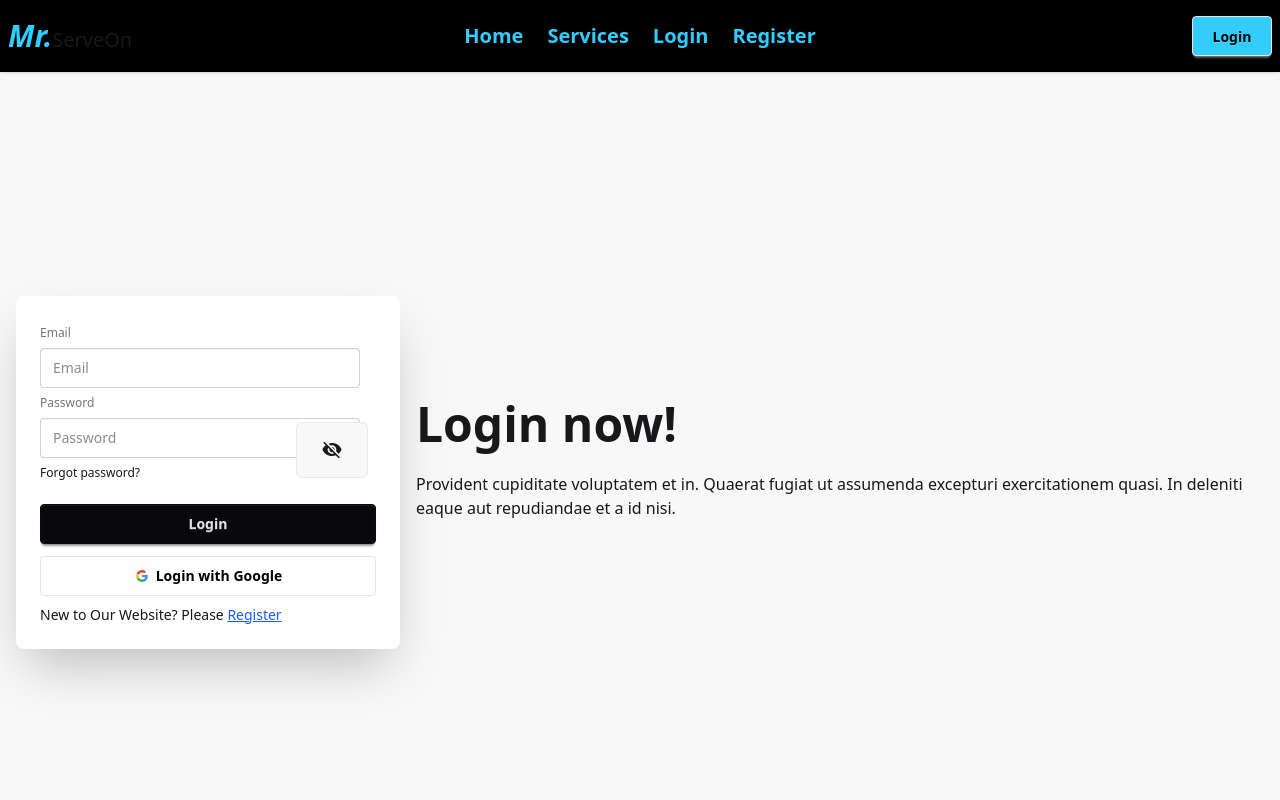
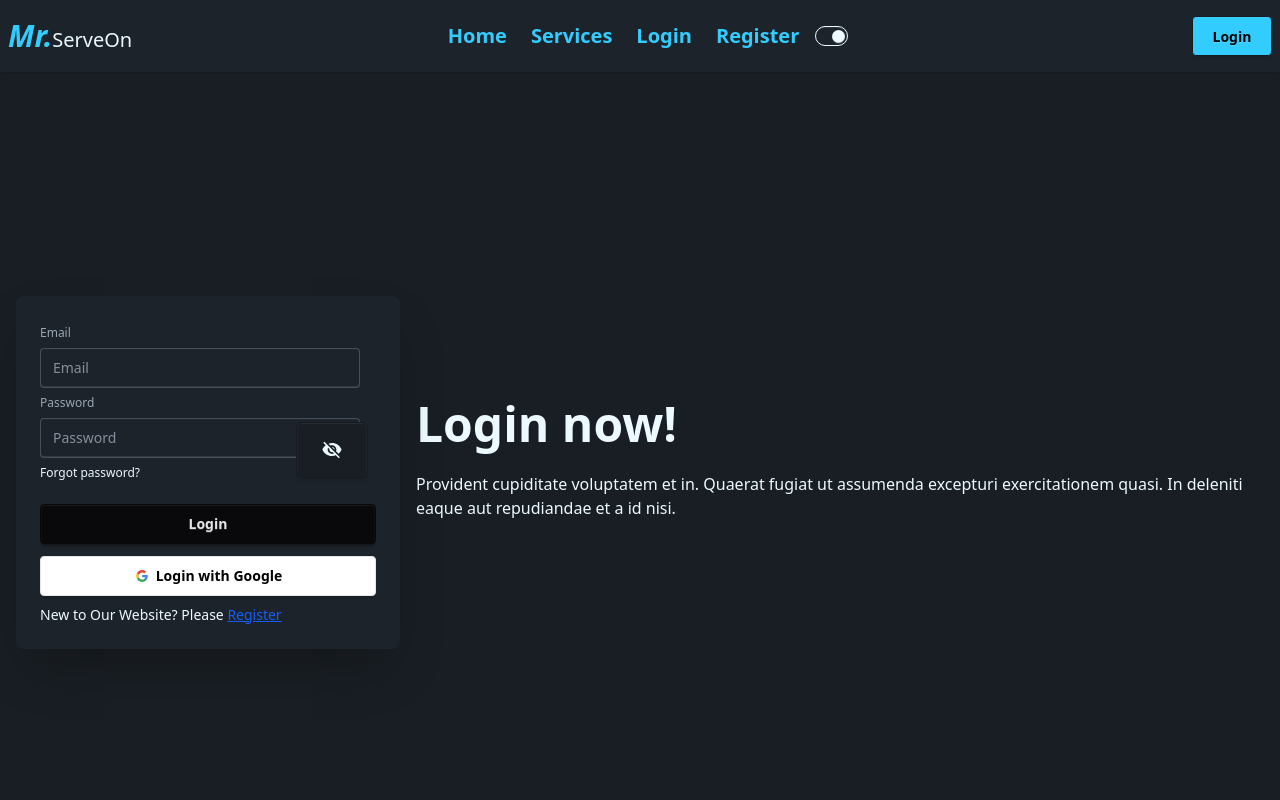
Before and after one commit to Tanzim313/client, a React (Vite) app: page /login in a window 1280 px wide. Shown: the top 800 px of the page. Built offline with nearby package versions, Linux system fonts and the light colour scheme; no server answers.

Commit message:
navbar and index.css updated

```diff
--- a/index.html
+++ b/index.html
@@ -1,5 +1,5 @@
 <!doctype html>
-<html lang="en">
+<html lang="en" data-theme="dark">
   <head>
     <meta charset="UTF-8" />
     <link rel="icon" type="image/svg+xml" href="/vite.svg" />
--- a/src/Nabvar/Navbar.jsx
+++ b/src/Nabvar/Navbar.jsx
@@ -37,10 +37,27 @@ const Navbar =()=>{
     </>
     )
 
+
+    const handleTheme=(checked)=>{
+
+      const html = document.querySelector('html')
+      if(checked){
+        html.setAttribute("data-theme","dark")
+      }
+      else{
+        html.setAttribute("data-theme","light")
+      }
+
+
+      console.log(checked)
+    }
+
+
+
     return(
 
         <div className="">
-                <div className="navbar bg-[#000000] shadow-sm ">
+                <div className="navbar shadow-sm ">
   <div className=" navbar-start">
     <div className="dropdown">
       <div tabIndex={0} role="button" className="btn btn-ghost lg:hidden">
@@ -60,6 +77,12 @@ const Navbar =()=>{
         {links}
     </ul>
   </div>
+
+  <input
+  onChange={(e)=>handleTheme(e.target.checked)}
+  type="checkbox"
+  defaultChecked className="toggle toggle-sm" />
+
   <div className="navbar-end">
    {user?
    <div className="flex gap-x-4 items-center">
@@ -67,6 +90,7 @@ const Navbar =()=>{
 <div className="tooltip tooltip-bottom" data-tip={user.displayName}>
    <img className="sm:w-[50px] sm:h-[50px] w-[30px] h-[30px] rounded-full border-2 border-b-cyan-800 border-e-amber-400 border-l-blue-400 " src={user.photoURL} alt="" />
 </div >
+
 
     <a onClick={handleSignOut} className="btn bg-[#33ccff] font-bold  w-20  text-black">Signout</a>
    </div>
--- a/src/index.css
+++ b/src/index.css
@@ -0,0 +1,7 @@
+@import "tailwindcss";
+@plugin "daisyui" {
+  themes: light --default, dark --prefersdark;
+}
+
+
+@custom-variant dark (&:where([data-theme=dark], [data-theme=dark] *));
```
